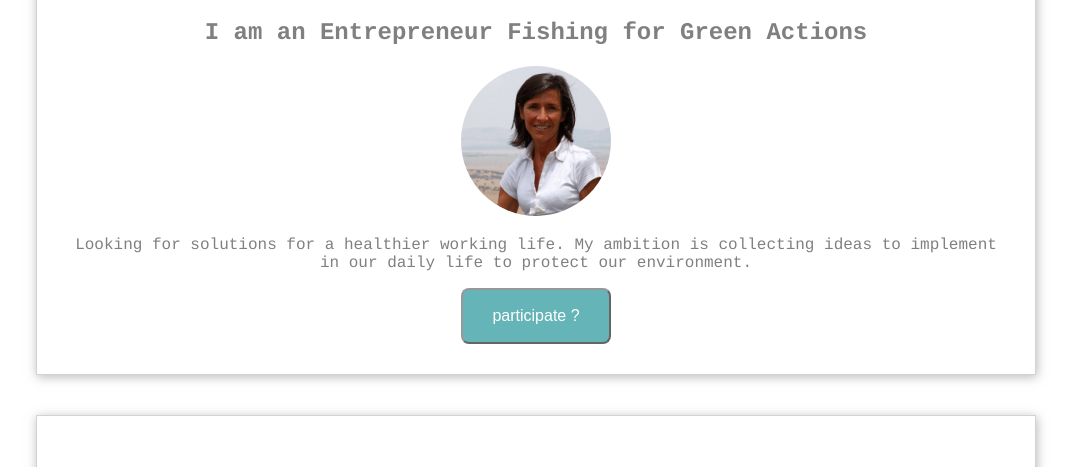
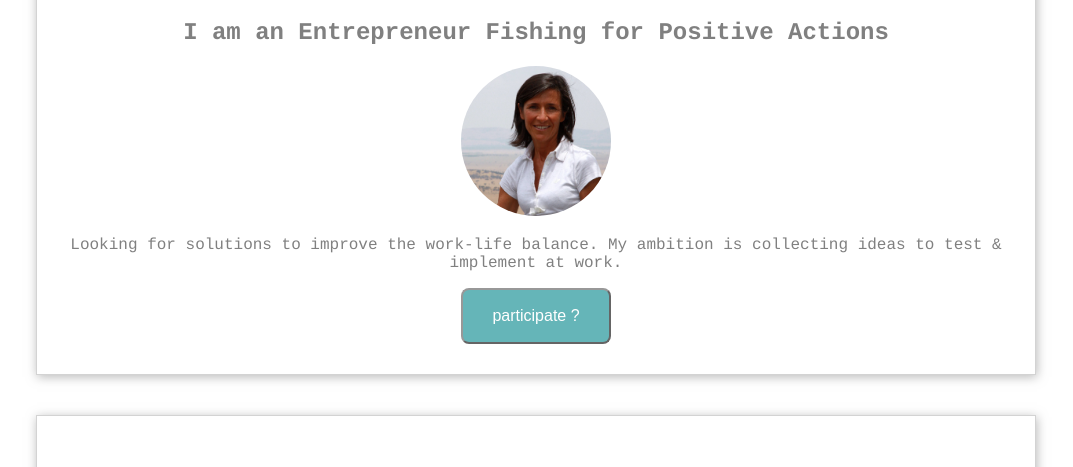
Before and after one commit to mpschm/profile, a plain HTML site: page index.html in a window 1280 px wide. Shown: the part 142-609 px from the top of the page, without its empty margins (104-1177 px from the left). Drawn offline with Linux system fonts and the light colour scheme.

Commit message:
Update index.html

```diff
--- a/index.html
+++ b/index.html
@@ -14,9 +14,9 @@
 
     <div class="card-white">
       <h1>Marie-Pierre's Speaking !</h1>
-      <h2>I am an Entrepreneur Fishing for Green Actions</h2>
+      <h2>I am an Entrepreneur Fishing for Positive Actions </h2>
       <img class="img-circle" src="images/mariepierre.jpg" alt="">
-      <p class="text-font">Looking for solutions for a healthier working life. My ambition is collecting ideas to implement in our daily life to protect our environment.</p>
+      <p class="text-font">Looking for solutions to improve the work-life balance. My ambition is collecting ideas to test & implement at work.</p>
       <button>
         <p id="btn">participate ?</p>
       </button>
```
